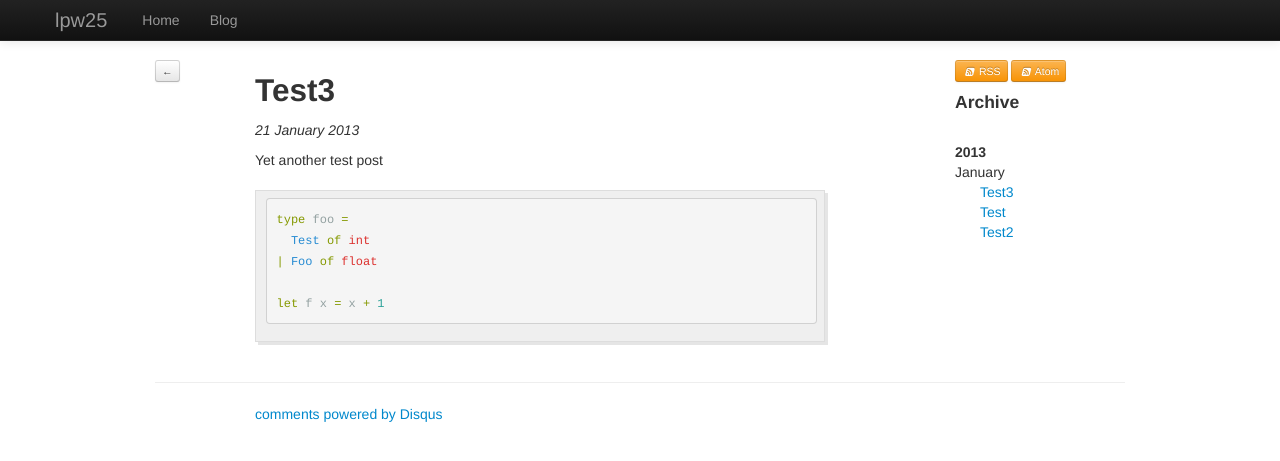
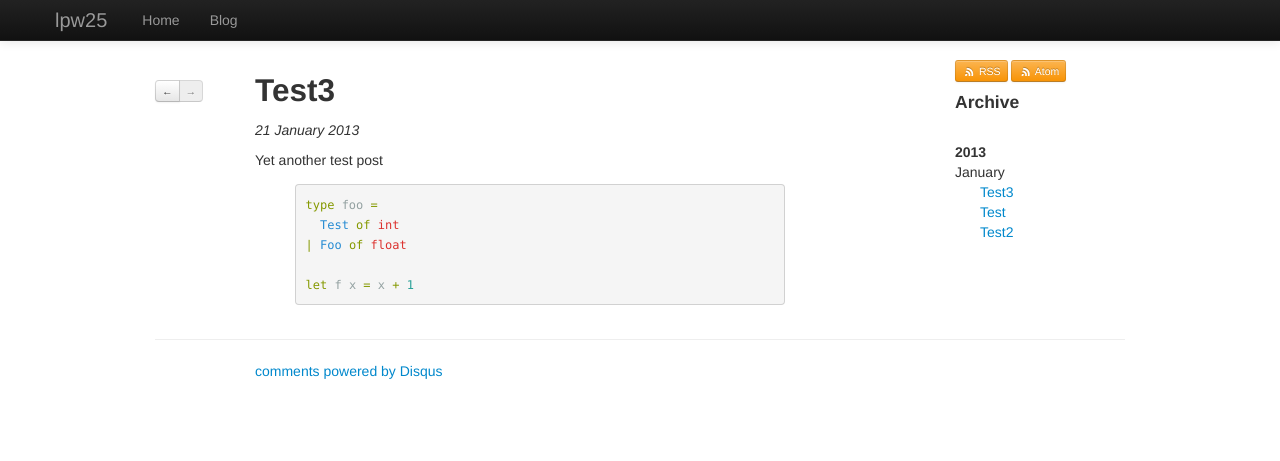
Before and after one commit to lpw25/lpw25.github.com, a Jekyll site: the page built from _posts/2013-01-21-test3.md, in a window 1280 px wide. Shown: the top 461 px of the page. Built offline with Jekyll 4.4.1, drawn with Linux system fonts in a browser that asks for light colours; comment, search, counter and statistics services are not loaded.

Commit message:
Adjust layout

```diff
--- a/_layouts/post.html
+++ b/_layouts/post.html
@@ -5,23 +5,28 @@ feeds: true
 ---
 <div class="row">
   <div class="span1 offset1">
-    {% if page.previous %}
-      <a href="{{ page.previous.url }}" class="btn btn-mini">&larr;</a>
-    {% endif %}
+    <br>
+    <div class="btn-group">
+      {% if page.previous %}
+        <a href="{{ page.previous.url }}" class="btn btn-mini">&larr;</a>
+      {% else %}
+        <button class="btn btn-mini disabled">&larr;</a>
+      {% endif %}
+      {% if page.next %}
+        <a href="{{ page.next.url }}" class="btn btn-mini">&rarr;</a>
+      {% else %}
+        <button class="btn btn-mini disabled">&rarr;</a>
+      {% endif %}
+    </div>
   </div>
   <div class="span6">
     <h2>{{ page.title }}</h2>
     <p><em>{{ page.date | date_to_long_string }}</em></p>
     {{ content }}
   </div>
-  <div class="span1">
-    {% if page.next %}
-      <a href="{{ page.next.url }}" class="btn btn-mini">&rarr;</a>
-    {% endif %}
-  </div>
-  <div class="span3">
-    <a class="btn btn-warning btn-mini" href="/rss.xml"><i class="icon-feed"></i> RSS</a>
-    <a class="btn btn-warning btn-mini" href="/atom.xml"><i class="icon-feed"></i> Atom</a>
+  <div class="span3 offset1">
+    <a class="btn btn-warning btn-mini" href="/rss.xml"><i class="icon-feed-simple"></i> RSS</a>
+    <a class="btn btn-warning btn-mini" href="/atom.xml"><i class="icon-feed-simple"></i> Atom</a>
     <h4> Archive </h4><img style="display: inline">
     <ul class="unstyled">
       {% for post in site.posts %}
--- a/css/syntax.css
+++ b/css/syntax.css
@@ -1,19 +1,3 @@
-
-.highlight {
-  background-color: #efefef;
-  padding: 7px 7px 7px 10px;
-  border: 1px solid #ddd;
-  -moz-box-shadow: 3px 3px rgba(0,0,0,0.1);
-  -webkit-box-shadow: 3px 3px rgba(0,0,0,0.1);
-  box-shadow: 3px 3px rgba(0,0,0,0.1);
-  margin: 20px 0 20px 0;
-  overflow: hidden;
-}
-
-code {
-  font-family:'Bitstream Vera Sans Mono','Courier', monospace;
-}
-
 .highlight .c { color: #586E75 } /* Comment */
 .highlight .err { color: #93A1A1 } /* Error */
 .highlight .g { color: #93A1A1 } /* Generic */
```
